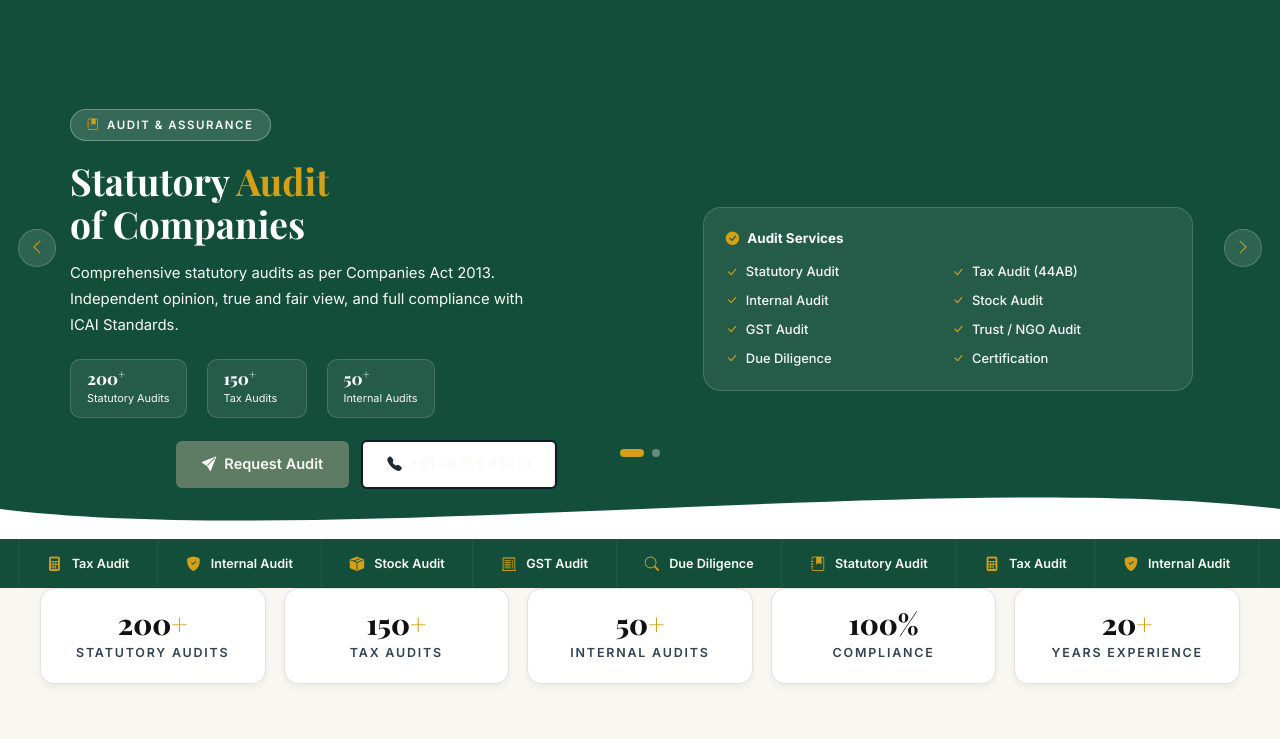
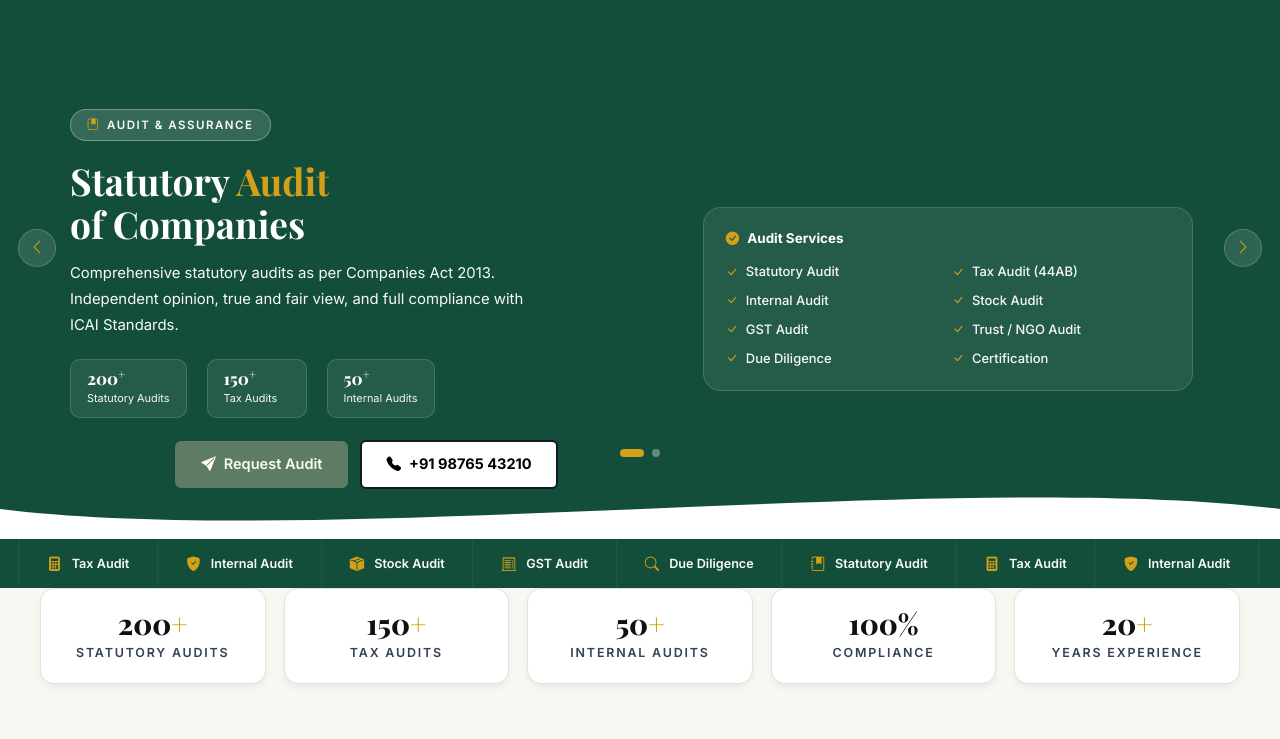
Before and after one commit to sachinhyker-lab/ca-website, a PHP site: page /ca-website/audit.php in a window 1280 px wide. Shown: the part 153-892 px from the top of the page. Run offline with PHP 8.4, Linux system fonts and the light colour scheme.

Commit message:
Latest website updates

```diff
--- a/audit.php
+++ b/audit.php
@@ -29,6 +29,20 @@ $extraHead = <<<'HTML'
     .btn-outline-w{display:inline-flex;align-items:center;gap:8px;background:#FFFFFF !important;color:#111827 !important;padding:11px 24px;border-radius:6px;font-weight:700;font-size:.91rem;text-decoration:none;border:2px solid #111827 !important;cursor:pointer;transition:all .3s;opacity:1 !important;}
     .btn-outline-w i{color:#111827 !important;opacity:1 !important;}
     .btn-outline-w:hover{background:#F3F4F6 !important;color:#111827 !important;border-color:#111827 !important;}
+
+    /* ===== HERO Phone CTA: force tel link text to pure black ===== */
+    a.btn-outline-w[href^="tel:"]{
+      color:#000000 !important;
+      font-weight:700 !important;
+    }
+    a.btn-outline-w[href^="tel:"] i{
+      color:#000000 !important;
+      opacity:1 !important;
+    }
+    a.btn-outline-w[href^="tel:"] *{
+      color:#000000 !important;
+      font-weight:700 !important;
+    }
 
     /* ===== Hero Wave Slider (identical to previous pages) ===== */
     .hero-slider-wrap{width:100vw;position:relative;left:50%;margin-left:-50vw;overflow:hidden;margin-top:0!important;padding-top:0!important;}
```
Also changed, not shown: compliance.php (+14 -0 lines), services.php (+10 -0 lines), taxation.php (+10 -0 lines).
